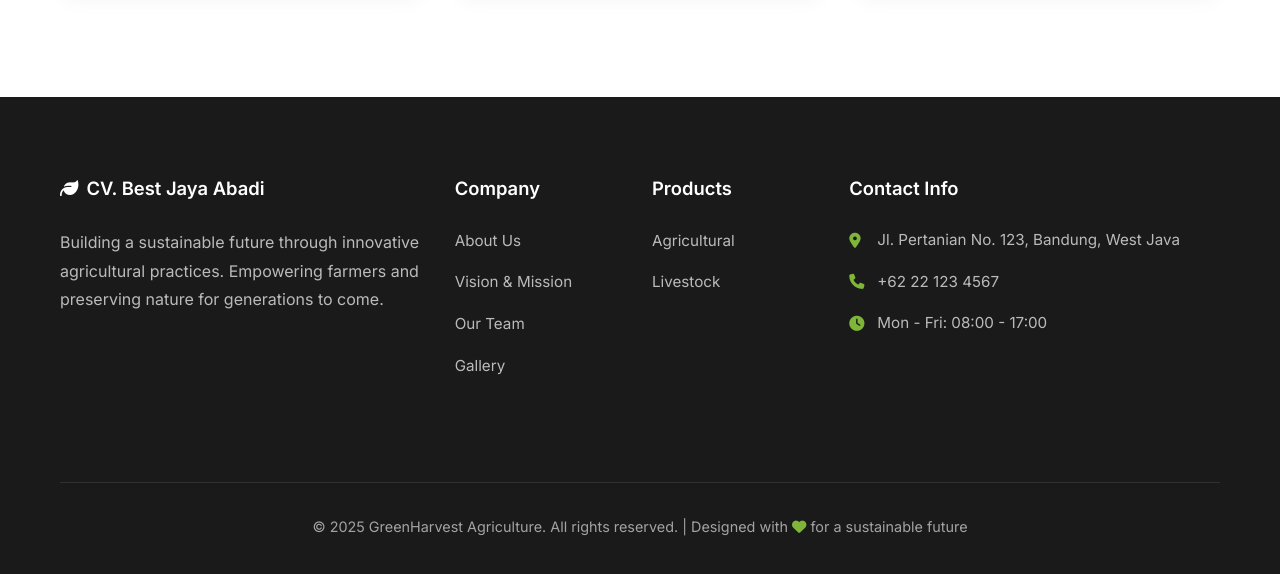
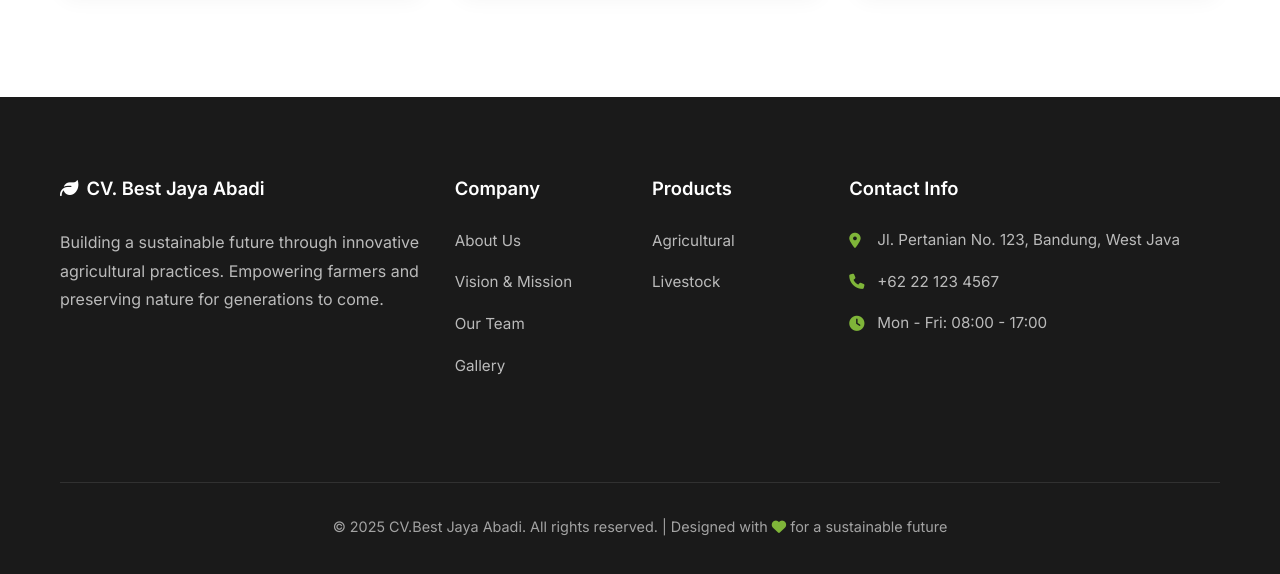
Before and after one commit to teenagemess/cv.best-jaya-abadi, a plain HTML site: page index.html in a window 1280 px wide. Shown: the part 5450-6024 px from the top of the page. Drawn offline with nearby package versions, Linux system fonts and the light colour scheme.

Commit message:
fix footer

```diff
--- a/index.html
+++ b/index.html
@@ -355,7 +355,7 @@
                 </div>
             </div>
             <div class="footer-bottom">
-                <p>&copy; 2025 GreenHarvest Agriculture. All rights reserved. | Designed with <i class="fas fa-heart" style="color: var(--accent);"></i> for a sustainable future</p>
+                <p>&copy; 2025 CV.Best Jaya Abadi. All rights reserved. | Designed with <i class="fas fa-heart" style="color: var(--accent);"></i> for a sustainable future</p>
             </div>
         </div>
     </footer>
```
